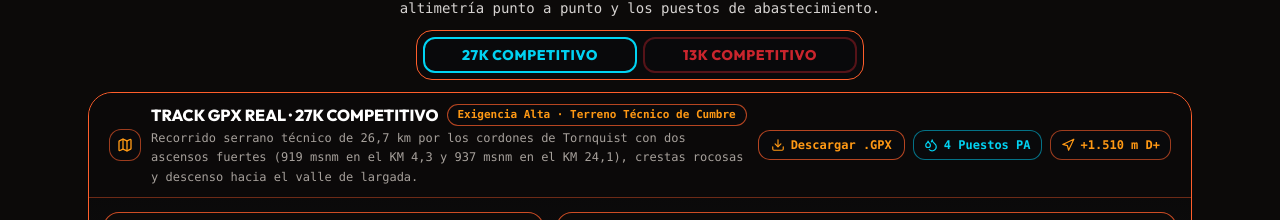
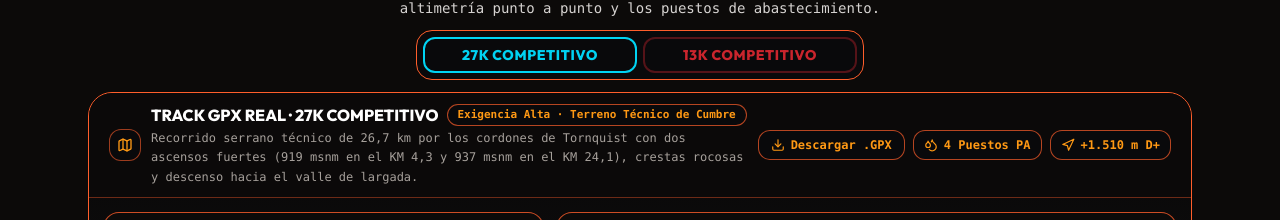
Before and after one commit to lucciancia20-alt/reto-al-filo-web, a React (Vite) app: page / in a window 1280 px wide. Shown: the part 978-1198 px from the top of the page. Built offline with nearby package versions, Linux system fonts and the light colour scheme; no server answers; a web font is replaced by a local one.

Commit message:
Unifica colores por distancia en badges y boton GPX de cabecera de CircuitSection

```diff
--- a/src/components/CircuitSection.jsx
+++ b/src/components/CircuitSection.jsx
@@ -528,6 +528,12 @@ export default function CircuitSection({
     },
   ];
 
+  const is13KActive = activeDistance === '13K';
+  const headerBadgeTone = is13KActive
+    ? 'border-red-500/70 text-red-500'
+    : 'border-orange-500/70 text-orange-400';
+  const headerDownloadHoverTone = is13KActive ? 'hover:border-red-400' : 'hover:border-orange-400';
+
   return (
     <section
       id="circuito"
@@ -600,7 +606,9 @@ export default function CircuitSection({
                   <h3 className="font-display font-extrabold text-sm sm:text-base text-white uppercase">
                     Track GPX Real · {currentCircuit.tabLabel}
                   </h3>
-                  <span className="text-[11px] font-semibold px-2.5 py-0.5 rounded-full bg-zinc-950 border border-orange-500/70 text-orange-400">
+                  <span
+                    className={`text-[11px] font-semibold px-2.5 py-0.5 rounded-full bg-zinc-950 border ${headerBadgeTone}`}
+                  >
                     {currentCircuit.summaryBadge}
                   </span>
                 </div>
@@ -628,23 +636,21 @@ export default function CircuitSection({
                 <a
                   href={track.gpxDownloadUrl}
                   download={`reto-al-filo-${activeDistance.toLowerCase()}.gpx`}
-                  className="inline-flex items-center gap-1.5 bg-zinc-950 hover:bg-stone-900 text-orange-400 border border-orange-500/70 hover:border-orange-400 px-3 py-1.5 rounded-xl transition-colors"
+                  className={`inline-flex items-center gap-1.5 bg-zinc-950 hover:bg-stone-900 border px-3 py-1.5 rounded-xl transition-colors ${headerBadgeTone} ${headerDownloadHoverTone}`}
                 >
-                  <Download className="w-3.5 h-3.5 text-orange-400" />
+                  <Download className="w-3.5 h-3.5" />
                   Descargar .GPX
                 </a>
               )}
               <span
-                className={`inline-flex items-center gap-1.5 bg-zinc-950 border px-2.5 py-1.5 rounded-xl ${
-                  activeDistance === '13K'
-                    ? 'border-red-500/60 text-red-500'
-                    : 'border-cyan-500/60 text-cyan-400'
-                }`}
+                className={`inline-flex items-center gap-1.5 bg-zinc-950 border px-2.5 py-1.5 rounded-xl ${headerBadgeTone}`}
               >
                 <Droplets className="w-3.5 h-3.5" />
                 {stations.length} Puestos PA
               </span>
-              <span className="inline-flex items-center gap-1.5 bg-zinc-950 border border-orange-500/60 text-orange-400 px-2.5 py-1.5 rounded-xl">
+              <span
+                className={`inline-flex items-center gap-1.5 bg-zinc-950 border px-2.5 py-1.5 rounded-xl ${headerBadgeTone}`}
+              >
                 <Navigation className="w-3.5 h-3.5" />
                 {currentCircuit.elevationGain} D+
               </span>
```
